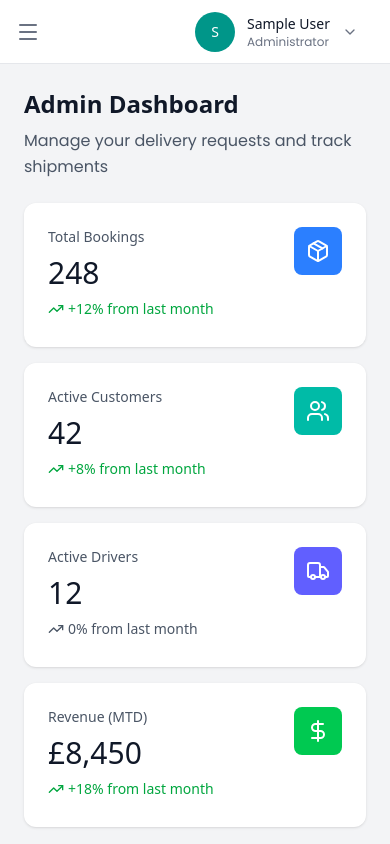
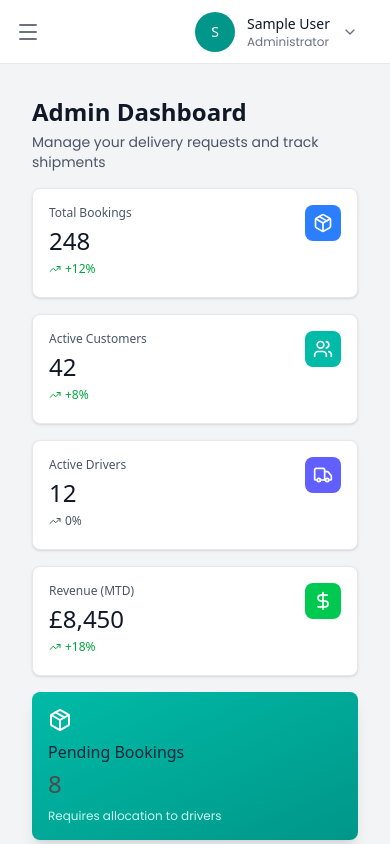
Before and after one commit to MTS-Services/m19logistics, a React (Vite) app: page /admin/dashboard in a window 390 px wide. Built offline with nearby package versions, Linux system fonts and the light colour scheme; no server answers; sample sign-in values are in the browser's storage.

Commit message:
feat: enhance layout and styling in AdminDashboardHome for improved readability and responsiveness

```diff
--- a/src/pages/dashboards/admin/AdminDashboardHome.jsx
+++ b/src/pages/dashboards/admin/AdminDashboardHome.jsx
@@ -84,39 +84,43 @@ const AdminDashboardHome = () => {
   };
 
   return (
-    <div className="p-2 sm:p-6 md:p-8 lg:p-8">
-      <div className="space-y-6">
+    <div className="p-4 sm:p-6 md:p-8">
+      <div className="space-y-4 sm:space-y-6">
         {/* Header */}
-        <div className="mb-6">
-          <h1 className="text-2xl font-bold text-gray-900 sm:text-3xl lg:text-4xl">
-            Admin Dashboard
-          </h1>
-          <p className="mt-2 text-gray-600">Manage your delivery requests and track shipments</p>
+        <div className="mb-4 sm:mb-6">
+          <h1 className="text-2xl font-bold text-gray-900 sm:text-3xl">Admin Dashboard</h1>
+          <p className="mt-1 text-sm text-gray-600 sm:mt-2 sm:text-base">
+            Manage your delivery requests and track shipments
+          </p>
         </div>
+
         {/* Stats Grid */}
-        <div className="grid gap-4 sm:gap-6 md:grid-cols-2 xl:grid-cols-4">
+        <div className="grid grid-cols-1 gap-4 sm:grid-cols-2 lg:grid-cols-4">
           {stats.map((stat) => {
             const Icon = stat.icon;
             return (
               <div
                 key={stat.name}
-                className="group relative overflow-hidden rounded-xl bg-white p-6 shadow-sm transition-all hover:shadow-md"
+                className="group relative overflow-hidden rounded-lg border border-gray-200 bg-white p-4 shadow-sm transition-all hover:shadow-md sm:p-6"
               >
                 <div className="flex items-start justify-between">
                   <div className="flex-1">
-                    <p className="text-sm font-medium text-gray-600">{stat.name}</p>
-                    <p className="mt-2 text-3xl font-bold text-gray-900">{stat.value}</p>
+                    <p className="text-xs font-medium text-gray-600 sm:text-sm">{stat.name}</p>
+                    <p className="mt-1 text-2xl font-bold text-gray-900 sm:mt-2 sm:text-3xl">
+                      {stat.value}
+                    </p>
                     <p
-                      className={`mt-2 inline-flex items-center text-sm font-medium ${
+                      className={`mt-1 inline-flex items-center text-xs font-medium sm:mt-2 sm:text-sm ${
                         stat.changeType === 'increase' ? 'text-green-600' : 'text-gray-600'
                       }`}
                     >
-                      <TrendingUp className="mr-1 h-4 w-4" />
-                      {stat.change} from last month
+                      <TrendingUp className="mr-1 h-3 w-3 sm:h-4 sm:w-4" />
+                      <span className="hidden sm:inline">{stat.change} from last month</span>
+                      <span className="sm:hidden">{stat.change}</span>
                     </p>
                   </div>
-                  <div className={`rounded-lg ${stat.color} p-3`}>
-                    <Icon className="h-6 w-6 text-white" />
+                  <div className={`rounded-lg ${stat.color} p-2 sm:p-3`}>
+                    <Icon className="h-5 w-5 text-white sm:h-6 sm:w-6" />
                   </div>
                 </div>
               </div>
@@ -125,33 +129,34 @@ const AdminDashboardHome = () => {
         </div>
 
         {/* Quick Actions */}
-        <div className="grid gap-6 lg:grid-cols-3">
-          <div className="rounded-xl bg-gradient-to-br from-teal-500 to-teal-600 p-6 text-white shadow-lg">
-            <Package className="mb-3 h-8 w-8" />
-            <h3 className="mb-2 text-lg font-semibold">Pending Bookings</h3>
-            <p className="mb-4 text-3xl font-bold">8</p>
-            <p className="text-sm text-teal-100">Requires allocation to drivers</p>
+        <div className="grid grid-cols-1 gap-4 sm:grid-cols-2 lg:grid-cols-3">
+          <div className="rounded-lg bg-gradient-to-br from-teal-500 to-teal-600 p-4 text-white shadow-lg sm:rounded-xl sm:p-6">
+            <Package className="mb-2 h-6 w-6 sm:mb-3 sm:h-8 sm:w-8" />
+            <h3 className="mb-1 text-base font-semibold sm:mb-2 sm:text-lg">Pending Bookings</h3>
+            <p className="mb-2 text-2xl font-bold sm:mb-4 sm:text-3xl">8</p>
+            <p className="text-xs text-teal-100 sm:text-sm">Requires allocation to drivers</p>
           </div>
 
-          <div className="rounded-xl bg-gradient-to-br from-blue-500 to-blue-600 p-6 text-white shadow-lg">
-            <Clock className="mb-3 h-8 w-8" />
-            <h3 className="mb-2 text-lg font-semibold">In Progress</h3>
-            <p className="mb-4 text-3xl font-bold">15</p>
-            <p className="text-sm text-blue-100">Currently out for delivery</p>
+          <div className="rounded-lg bg-gradient-to-br from-blue-500 to-blue-600 p-4 text-white shadow-lg sm:rounded-xl sm:p-6">
+            <Clock className="mb-2 h-6 w-6 sm:mb-3 sm:h-8 sm:w-8" />
+            <h3 className="mb-1 text-base font-semibold sm:mb-2 sm:text-lg">In Progress</h3>
+            <p className="mb-2 text-2xl font-bold sm:mb-4 sm:text-3xl">15</p>
+            <p className="text-xs text-blue-100 sm:text-sm">Currently out for delivery</p>
           </div>
 
-          <div className="rounded-xl bg-gradient-to-br from-green-500 to-green-600 p-6 text-white shadow-lg">
-            <CheckCircle className="mb-3 h-8 w-8" />
-            <h3 className="mb-2 text-lg font-semibold">Completed Today</h3>
-            <p className="mb-4 text-3xl font-bold">23</p>
-            <p className="text-sm text-green-100">Successfully delivered</p>
+          <div className="rounded-lg bg-gradient-to-br from-green-500 to-green-600 p-4 text-white shadow-lg sm:rounded-xl sm:p-6">
+            <CheckCircle className="mb-2 h-6 w-6 sm:mb-3 sm:h-8 sm:w-8" />
+            <h3 className="mb-1 text-base font-semibold sm:mb-2 sm:text-lg">Completed Today</h3>
+            <p className="mb-2 text-2xl font-bold sm:mb-4 sm:text-3xl">23</p>
+            <p className="text-xs text-green-100 sm:text-sm">Successfully delivered</p>
           </div>
         </div>
 
         {/* Recent Bookings Table */}
-        <div className="rounded-xl bg-white p-6 shadow-sm">
-          <div className="mb-4 flex items-center justify-between">
-            <h2 className="text-xl font-bold text-gray-900">Recent Bookings</h2>
+        <div className="rounded-lg border border-gray-200 bg-white shadow-sm sm:rounded-xl">
+          <div className="border-b border-gray-200 px-4 py-3 sm:px-6 sm:py-4">
+            <div className="flex flex-col gap-2 sm:flex-row sm:items-center sm:justify-between">
+              <h2 className="text-lg font-bold text-gray-900 sm:text-xl">Recent Bookings</h2>
               <a
                 href="/admin/bookings"
                 className="text-sm font-medium text-teal-600 hover:text-teal-700"
@@ -159,29 +164,40 @@ const AdminDashboardHome = () => {
                 View all →
               </a>
             </div>
+          </div>
           <div className="overflow-x-auto">
             <table className="w-full">
-              <thead>
-                <tr className="border-b border-gray-200 text-left text-sm font-medium text-gray-600">
-                  <th className="pb-3">Invoice #</th>
-                  <th className="pb-3">Customer</th>
-                  <th className="pb-3">Date</th>
-                  <th className="pb-3">Time</th>
-                  <th className="pb-3">Weight</th>
-                  <th className="pb-3">Status</th>
+              <thead className="bg-gray-50">
+                <tr className="text-left text-xs font-semibold tracking-wider text-gray-600 uppercase">
+                  <th className="px-4 py-3 sm:px-6">Invoice #</th>
+                  <th className="px-4 py-3 sm:px-6">Customer</th>
+                  <th className="hidden px-4 py-3 sm:table-cell sm:px-6">Date</th>
+                  <th className="hidden px-4 py-3 md:table-cell md:px-6">Time</th>
+                  <th className="hidden px-4 py-3 lg:table-cell lg:px-6">Weight</th>
+                  <th className="px-4 py-3 sm:px-6">Status</th>
                 </tr>
               </thead>
-              <tbody className="divide-y divide-gray-100">
+              <tbody className="divide-y divide-gray-200">
                 {recentBookings.map((booking) => (
-                  <tr key={booking.id} className="text-sm hover:bg-gray-50">
-                    <td className="py-4 font-medium text-gray-900">{booking.id}</td>
-                    <td className="py-4 text-gray-600">{booking.customer}</td>
-                    <td className="py-4 text-gray-600">{booking.date}</td>
-                    <td className="py-4 text-gray-600">{booking.time}</td>
-                    <td className="py-4 text-gray-600">{booking.weight}</td>
-                    <td className="py-4">
+                  <tr key={booking.id} className="text-sm transition-colors hover:bg-gray-50">
+                    <td className="px-4 py-3 font-medium text-gray-900 sm:px-6 sm:py-4">
+                      {booking.id}
+                    </td>
+                    <td className="px-4 py-3 text-gray-600 sm:px-6 sm:py-4">
+                      <div className="max-w-xs truncate sm:max-w-sm">{booking.customer}</div>
+                    </td>
+                    <td className="hidden px-4 py-3 text-gray-600 sm:table-cell sm:px-6 sm:py-4">
+                      {booking.date}
+                    </td>
+                    <td className="hidden px-4 py-3 text-gray-600 md:table-cell md:px-6 md:py-4">
+                      {booking.time}
+                    </td>
+                    <td className="hidden px-4 py-3 text-gray-600 lg:table-cell lg:px-6 lg:py-4">
+                      {booking.weight}
+                    </td>
+                    <td className="px-4 py-3 sm:px-6 sm:py-4">
                       <span
-                        className={`inline-flex rounded-full px-3 py-1 text-xs font-semibold ${getStatusColor(booking.status)}`}
+                        className={`inline-flex rounded-full px-2 py-1 text-xs font-semibold sm:px-3 ${getStatusColor(booking.status)}`}
                       >
                         {booking.status}
                       </span>
@@ -194,25 +210,27 @@ const AdminDashboardHome = () => {
         </div>
 
         {/* Alerts */}
-        <div className="grid gap-4 md:grid-cols-2">
-          <div className="rounded-xl border-l-4 border-red-500 bg-red-50 p-4">
+        <div className="grid grid-cols-1 gap-4 md:grid-cols-2">
+          <div className="rounded-lg border-l-4 border-red-500 bg-red-50 p-3 sm:rounded-xl sm:p-4">
             <div className="flex items-start">
-              <AlertCircle className="mr-3 h-5 w-5 text-red-600" />
-              <div>
-                <h4 className="font-semibold text-red-900">Action Required</h4>
-                <p className="mt-1 text-sm text-red-700">
+              <AlertCircle className="mr-2 h-5 w-5 flex-shrink-0 text-red-600 sm:mr-3" />
+              <div className="min-w-0 flex-1">
+                <h4 className="text-sm font-semibold text-red-900 sm:text-base">Action Required</h4>
+                <p className="mt-1 text-xs text-red-700 sm:text-sm">
                   8 new bookings awaiting driver allocation
                 </p>
               </div>
             </div>
           </div>
 
-          <div className="rounded-xl border-l-4 border-blue-500 bg-blue-50 p-4">
+          <div className="rounded-lg border-l-4 border-blue-500 bg-blue-50 p-3 sm:rounded-xl sm:p-4">
             <div className="flex items-start">
-              <CheckCircle className="mr-3 h-5 w-5 text-blue-600" />
-              <div>
-                <h4 className="font-semibold text-blue-900">System Status</h4>
-                <p className="mt-1 text-sm text-blue-700">All systems operational - 99.8% uptime</p>
+              <CheckCircle className="mr-2 h-5 w-5 flex-shrink-0 text-blue-600 sm:mr-3" />
+              <div className="min-w-0 flex-1">
+                <h4 className="text-sm font-semibold text-blue-900 sm:text-base">System Status</h4>
+                <p className="mt-1 text-xs text-blue-700 sm:text-sm">
+                  All systems operational - 99.8% uptime
+                </p>
               </div>
             </div>
           </div>
```
Lines whose indentation alone changed are shown as unchanged.
